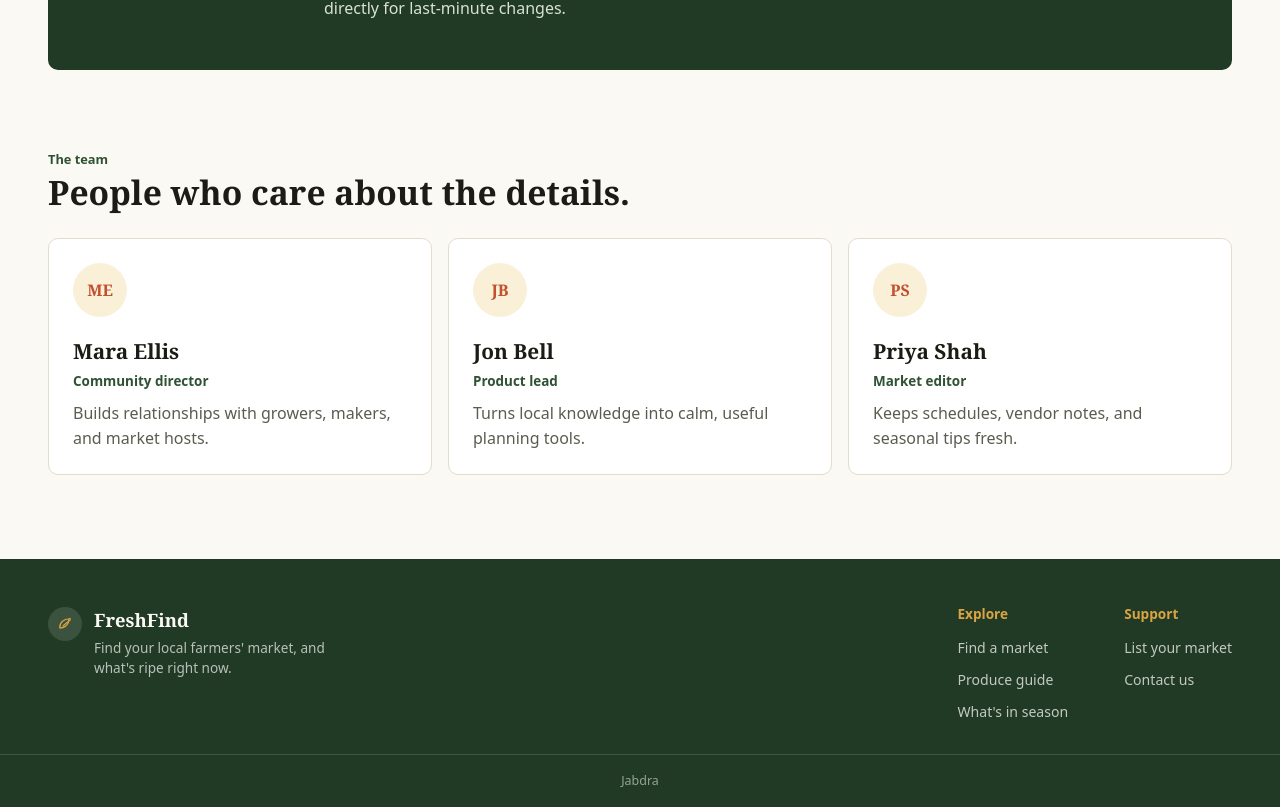
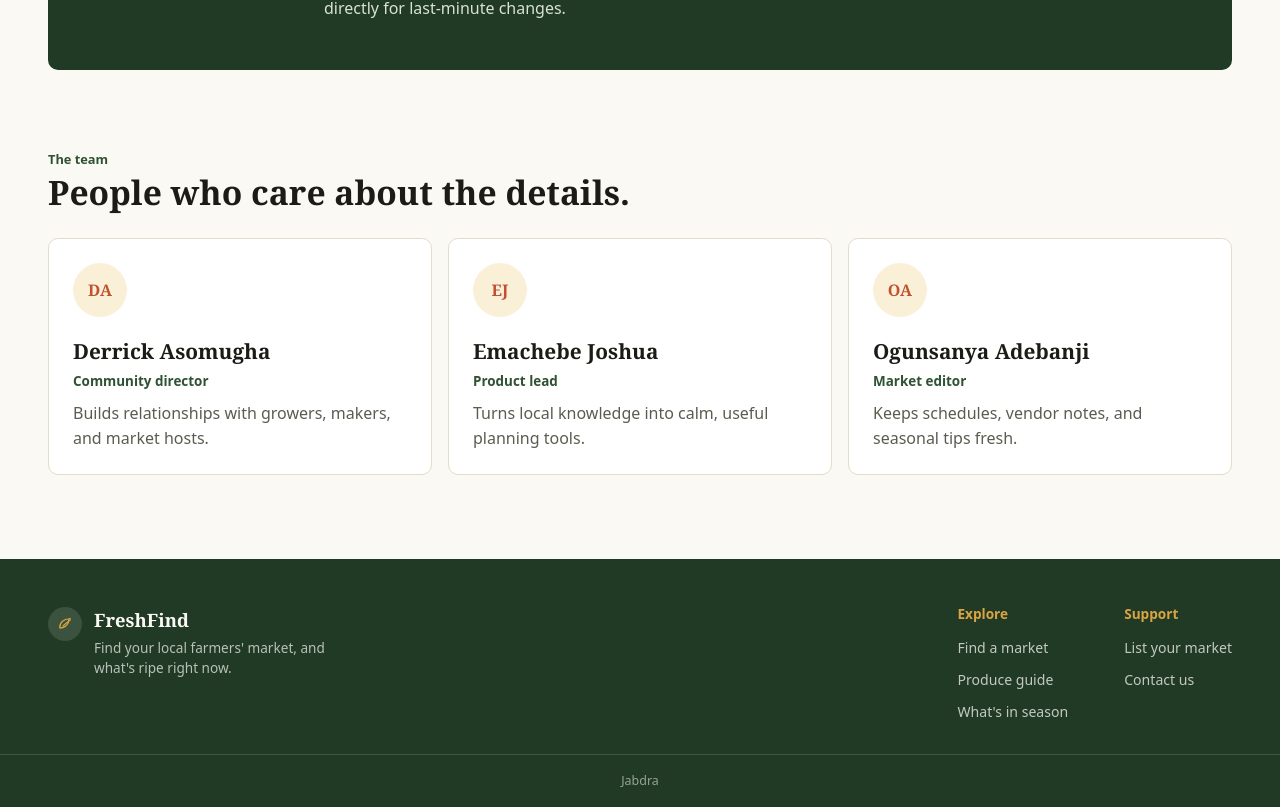
Before and after one commit to tammyboy775-rgb/Jabdra, a React (Vite) app: page /about in a window 1280 px wide. Shown: the part 877-1684 px from the top of the page. Built offline with nearby package versions, Linux system fonts and the light colour scheme.

Commit message:
Changed team names

```diff
--- a/src/pages/About/About.jsx
+++ b/src/pages/About/About.jsx
@@ -2,9 +2,9 @@ import Breadcrumb from "../../components/Breadcrumb/Breadcrumb";
 import "./About.css";
 
 const TEAM = [
-  { name: "Mara Ellis", role: "Community director", detail: "Builds relationships with growers, makers, and market hosts." },
-  { name: "Jon Bell", role: "Product lead", detail: "Turns local knowledge into calm, useful planning tools." },
-  { name: "Priya Shah", role: "Market editor", detail: "Keeps schedules, vendor notes, and seasonal tips fresh." },
+  { name: "Derrick Asomugha", role: "Community director", detail: "Builds relationships with growers, makers, and market hosts." },
+  { name: "Emachebe Joshua", role: "Product lead", detail: "Turns local knowledge into calm, useful planning tools." },
+  { name: "Ogunsanya Adebanji", role: "Market editor", detail: "Keeps schedules, vendor notes, and seasonal tips fresh." },
 ];
 
 export default function About() {
```
